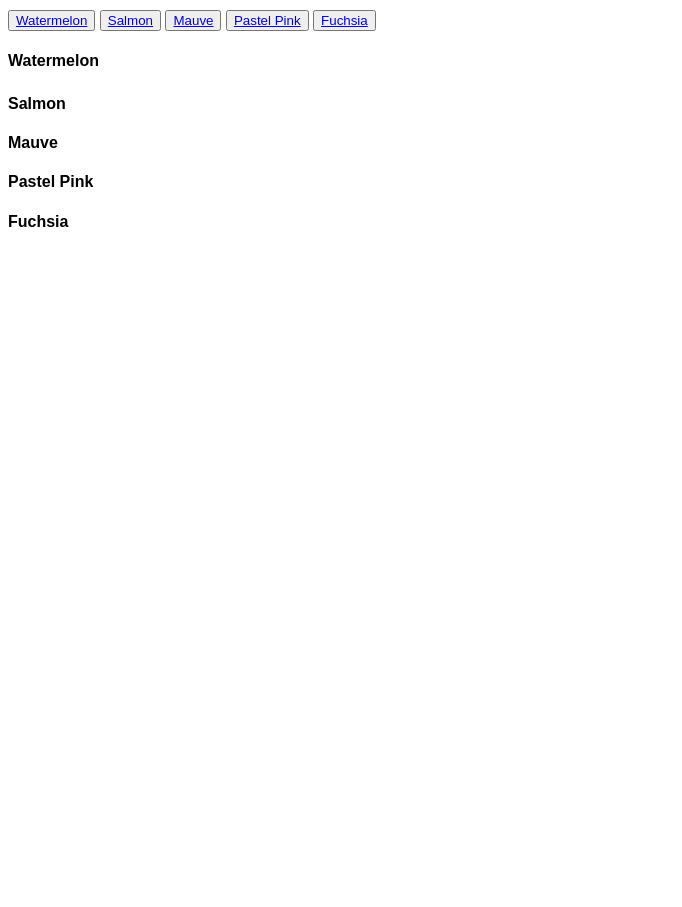
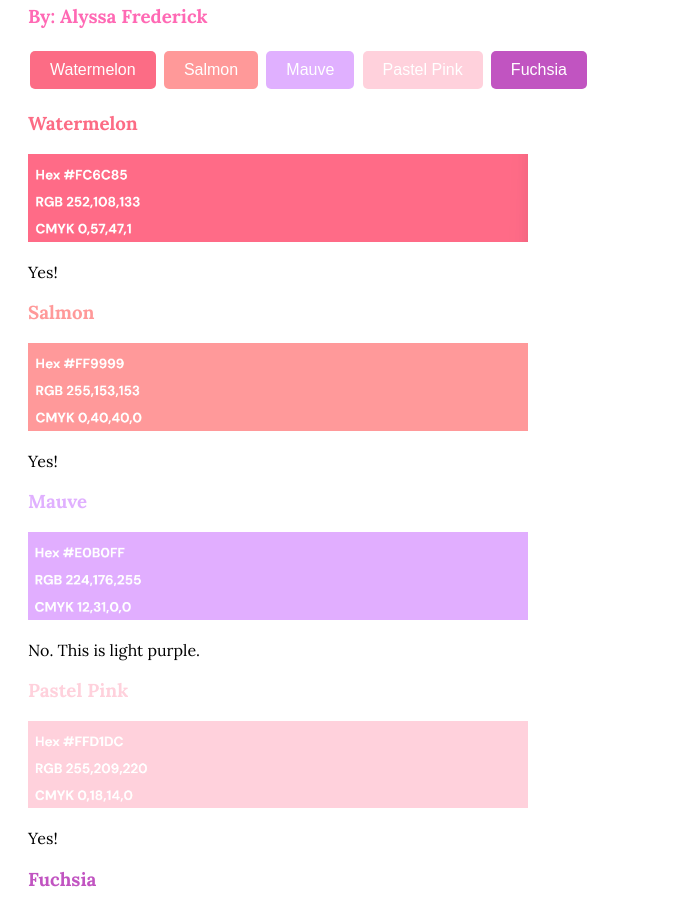
Before and after one commit to Alyssa61/JOUR-390-Intro-Website, a plain HTML site: page index.html in a window 1280 px wide. Shown: the part 159-1066 px from the top of the page, without its empty margins (0-682 px from the left). Before the commit the page ends 800 px from the top, so only its background shows below. Drawn offline with Linux system fonts and the light colour scheme.

Commit message:
update 2

```diff
--- a/index.html
+++ b/index.html
@@ -2,44 +2,95 @@
 <html lang="en">
   <head>
     <meta charset="utf-8">
-    <title></title>
+    <title>Is It Pink? - Evaluating Color Psychology's Top 50 Shades of Pink</title>
     <link rel="stylesheet" href="style.css">
     <script src="main.js" defer></script>
+    <link rel="preconnect" href="https://fonts.googleapis.com">
+    <link rel="preconnect" href="https://fonts.gstatic.com" crossorigin>
+    <link href="https://fonts.googleapis.com/css2?family=Lora:ital,wght@0,400..700;1,400..700&display=swap" rel="stylesheet">
   </head>
+
   <body>
     <h1>Is It Pink?</h1>
     <h2>Evaluating Color Psychology's Top 50 Shades of Pink</h2>
     <h3>By: Alyssa Frederick</h3>
 
-    <button>
-      <a href="#Watermelon-section">Watermelon</a>
+    <button class="watermelonbutton">
+      <a href="#watermelon-section">Watermelon</a>
     </button>
 
-    <button>
-      <a href="#Salmon-section">Salmon</a>
+    <button class="salmonbutton">
+      <a href="#salmon-section">Salmon</a>
     </button>
 
-    <button>
-      <a href="#Mauve-section">Mauve</a>
+    <button class="mauvebutton">
+      <a href="#mauve-section">Mauve</a>
     </button>
 
-    <button>
-      <a href="#Pastel Pink-section">Pastel Pink</a>
+    <button class="pastelpinkbutton">
+      <a href="#pastelpink-section">Pastel Pink</a>
     </button>
 
-    <button>
-      <a href="#Fuchsia-section">Fuchsia</a>
+    <button class="fuchsiabutton">
+      <a href="#fuchsia-section">Fuchsia</a>
     </button>
 
-    <h4>Watermelon</h4>
-    <h6></h6>
+    <section id="watermelon-section">
+      <h3 class="watermelon">Watermelon</h3>
+      <img src="Images/Watermelon.png" alt="Watermelon Color Swatch">
+      <p>Yes!</p>
+    </section>
 
-    <h4>Salmon</h4>
+    <section id="salmon-section">
+      <h3 class="salmon">Salmon</h3>
+      <img src="Images/Salmon.png" alt="Salmon Color Swatch">
+      <p>Yes!</p>
+    </section>
 
-    <h4>Mauve</h4>
+    <section id="mauve-section">
+      <h3 class="mauve">Mauve</h3>
+      <img src="Images/Mauve.png" alt="Mauve Color Swatch">
+      <p>No. This is light purple.</p>
+    </section>
 
-    <h4>Pastel Pink</4>
+    <section id="pastelpink-section">
+      <h3 class="pastelpink">Pastel Pink</h3>
+      <img src="Images/Pastel Pink.png"  alt="Pastel Pink Color Swatch">
+      <p>Yes!</p>
+    </section>
 
-    <h4>Fuchsia</h4>
-    </body>
+    <section id="fuchsia-section">
+      <h3 class="fuchsia">Fuchsia</h3>
+      <img src="Images/Fuchsia.png"  alt="Fuchsia Color Swatch">
+      <p>No. This shade of fuchsia is definetly purple. Fuchsia should be much more pink.</p>
+    </section>
+
+  </body>
 </html>
+
+
+
+
+
+    <!-- <h4 id="watermelon-section">Watermelon</h4>
+    <img src="Images/Watermelon.png" alt="Watermelon Color Swatch">
+    <p>Yes!</p>
+
+    <h4 id="salmon-section">Salmon</h4>
+    <img src="Images/Salmon.png" alt="Salmon Color Swatch">
+    <p>Yes!</p>
+
+    <h4 id="mauve-section">Mauve</h4>
+    <img src="Images/Mauve.png" alt="Mauve Color Swatch">
+    <p>No. This is light purple.</p>
+
+    <h4 id="pastelpink-section">Pastel Pink</H4>
+    <img src="Images/Pastel Pink.png"  alt="Pastel Pink Color Swatch">
+    <p>Yes!</p>
+
+    <h4 id="fuchsia-section">Fuchsia</h4>
+    <img src="Images/Fuchsia.png"  alt="Fuchsia Color Swatch">
+    <p>No. This shade of fuchsia is definetly purple. Fuchsia should be much more pink.</p>
+
+  </body>
+</html> -->
--- a/style.css
+++ b/style.css
@@ -1,9 +1,71 @@
 body{
-    font-family:sans-serif;
+    font-family: 'Lora',serif;
+    color:black;
+    padding: 20px;
 }
 
+h1, h2, h3 {
+    color: #FF69B4
+
+}
 
 img{
     width: 100%;
     max-width: 500px;
 }
+
+button {
+    border: none;
+    color: white;
+    padding: 10px 20px;
+    text-align: center;
+    display: inline-block;
+    font-size: 16px;
+    margin: 4px 2px;
+    border-radius: 5px;
+}
+
+button a {
+    color: white;
+    text-decoration: none;
+}
+
+.watermelonbutton {
+    background-color: #FC6C85;
+}
+
+.salmonbutton {
+    background-color: #FF9999;
+}
+
+.mauvebutton {
+    background-color: #E0B0FF;
+}
+
+.pastelpinkbutton {
+    background-color: #FFD1DC;
+}
+
+.fuchsiabutton {
+    background-color: #C154C1;
+}
+
+h3.watermelon {
+    color: #FC6C85;
+}
+
+h3.salmon {
+    color: #FF9999;
+}
+
+h3.mauve {
+    color: #E0B0FF;
+}
+
+h3.pastelpink {
+    color: #FFD1DC;
+}
+
+h3.fuchsia {
+    color: #C154C1;
+}
```
